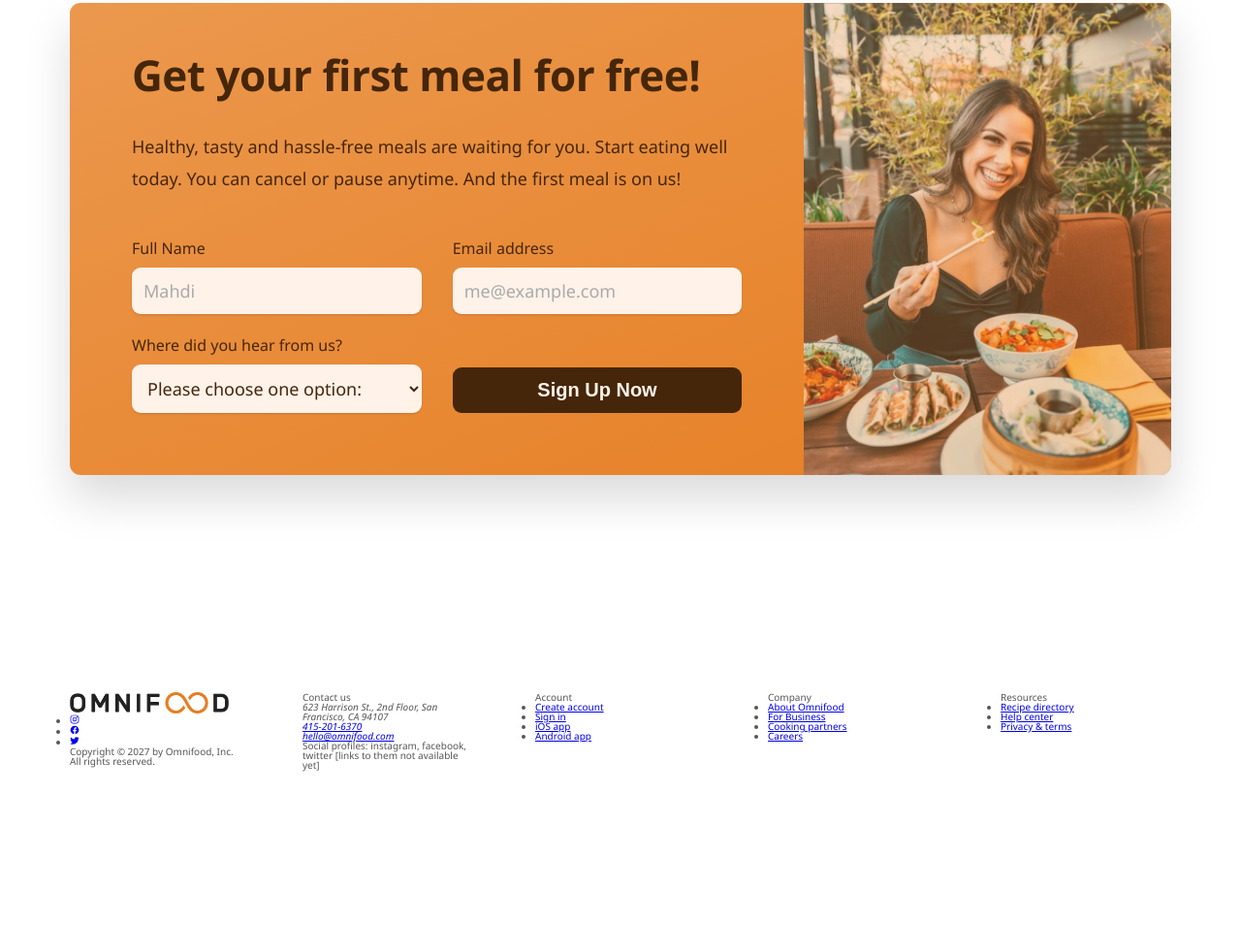
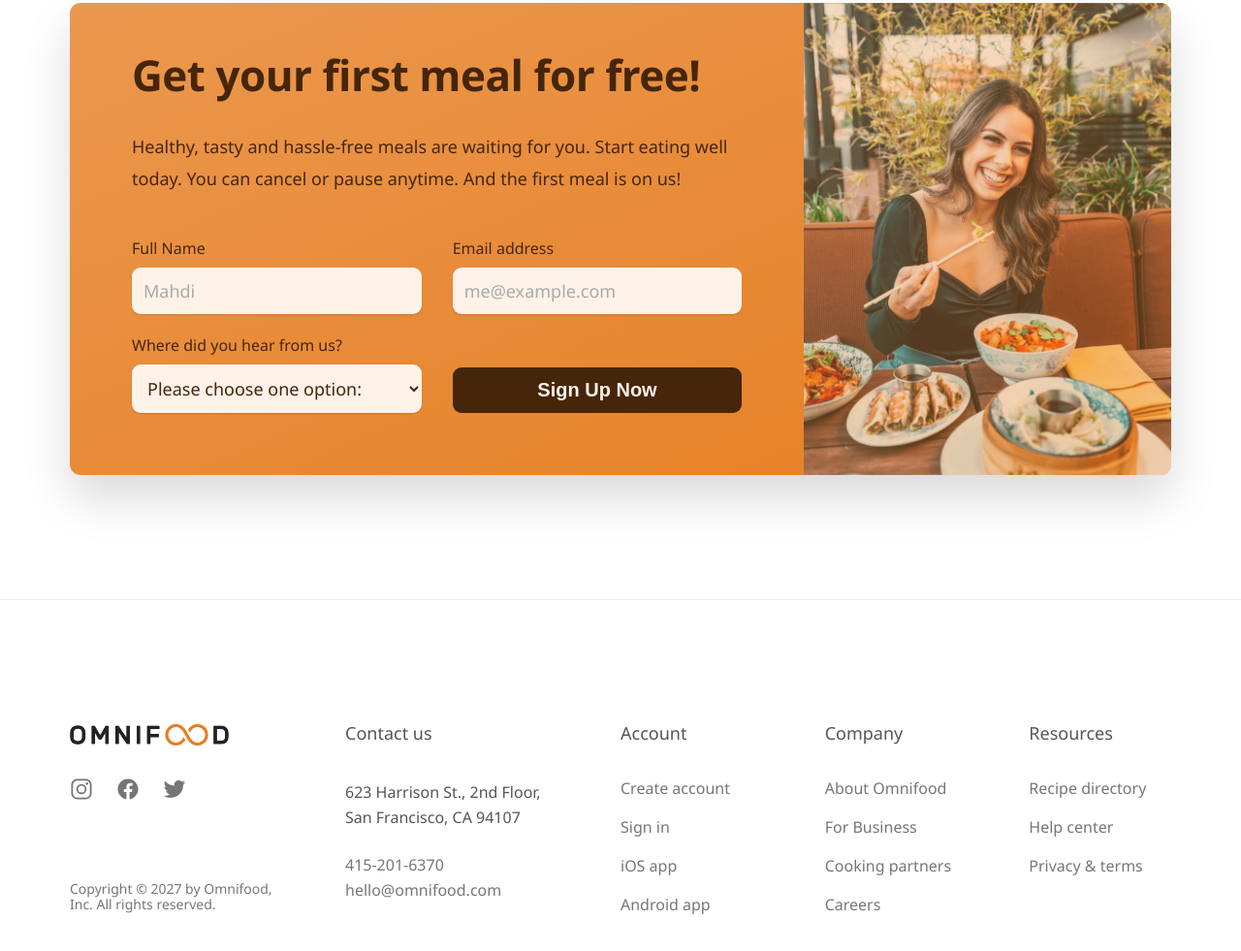
Before and after one commit to MMahdi151/Omnifood, a plain HTML site: page index.html in a window 1280 px wide. Shown: the part 6066-7047 px from the top of the page at 97% size. Before the commit the page ends 6956 px from the top, so only its background shows below. Drawn offline with nearby package versions, Linux system fonts and the light colour scheme.

Commit message:
footer finished

```diff
--- a/index.html
+++ b/index.html
@@ -419,9 +419,11 @@
     </section>
   </main>
   <footer class="footer">
-    <div class="container grid grid--5-cols">
+    <div class="container grid grid--footer">
       <div class="logo-col">
-        <img class="logo" alt="Omnifood logo" src="img/omnifood-logo.png">
+        <a href="#" class="footer-logo">
+          <img class="logo" alt="Omnifood logo" src="img/omnifood-logo.png">
+        </a>
         <ul class="social-links">
           <li>
             <a class="footer-link" href="#">
@@ -439,44 +441,42 @@
             </a>
           </li>
         </ul>
-        <p>Copyright &copy; 2027 by Omnifood, Inc. All rights reserved.</p>
+        <p class="copyright">Copyright &copy; 2027 by Omnifood, Inc. All rights reserved.</p>
       </div>
       <div class="address-col">
         <p class="footer-heading">Contact us</p>
         <address class="contacts">
-          <p>623 Harrison St., 2nd Floor, San Francisco, CA 94107</p>
+          <p class="address">623 Harrison St., 2nd Floor, San Francisco, CA 94107</p>
           <p>
-            <a href="tel:415-201-6370">415-201-6370</a><br />
-            <a href="mailto:hello@omnifood.com">hello@omnifood.com</a>
+            <a class="footer-link" href="tel:415-201-6370">415-201-6370</a><br />
+            <a class="footer-link" href="mailto:hello@omnifood.com">hello@omnifood.com</a>
           </p>
         </address>
-
-        Social profiles: instagram, facebook, twitter [links to them not available yet]
       </div>
       <nav class="nav-col">
         <p class="footer-heading">Account</p>
         <ul class="footer-nav">
-          <li><a href="#">Create account</a></li>
-          <li><a href="#">Sign in</a></li>
-          <li><a href="#">iOS app</a></li>
-          <li><a href="#">Android app</a></li>
+          <li><a class="footer-link" href="#">Create account</a></li>
+          <li><a class="footer-link" href="#">Sign in</a></li>
+          <li><a class="footer-link" href="#">iOS app</a></li>
+          <li><a class="footer-link" href="#">Android app</a></li>
         </ul>
       </nav>
       <nav class="nav-col">
         <p class="footer-heading">Company</p>
         <ul class="footer-nav">
-          <li><a href="#">About Omnifood</a></li>
-          <li><a href="#">For Business</a></li>
-          <li><a href="#">Cooking partners</a></li>
-          <li><a href="#">Careers</a></li>
+          <li><a class="footer-link" href="#">About Omnifood</a></li>
+          <li><a class="footer-link" href="#">For Business</a></li>
+          <li><a class="footer-link" href="#">Cooking partners</a></li>
+          <li><a class="footer-link" href="#">Careers</a></li>
         </ul>
       </nav>
       <nav class="nav-col">
         <p class="footer-heading">Resources</p>
         <ul class="footer-nav">
-          <li><a href="#">Recipe directory</a></li>
-          <li><a href="#">Help center</a></li>
-          <li><a href="#">Privacy & terms</a></li>
+          <li><a class="footer-link" href="#">Recipe directory</a></li>
+          <li><a class="footer-link" href="#">Help center</a></li>
+          <li><a class="footer-link" href="#">Privacy & terms</a></li>
         </ul>
       </nav>
     </div>
@@ -484,15 +484,6 @@
 </body>
 <!--
 
-About Omnifood
-For Business
-Cooking partners
-Careers
-
-Recipe directory
-Help center
-Privacy & terms
-
 -->
 
 </html>
--- a/style.css
+++ b/style.css
@@ -746,5 +746,74 @@ body {
 /* FOO************* */
 /* **************** */
 .footer {
-  padding: 9.6rem 0;
+  padding: 12.8rem 0;
+  border-top: 1px solid #eee;
 }
+
+.grid--footer {
+  grid-template-columns: 1.5fr 1.5fr 1fr 1fr 1fr;
+}
+
+.social-links {
+  list-style: none;
+  display: flex;
+  gap: 2.4rem;
+}
+
+.logo-col {
+  display: flex;
+  flex-direction: column;
+}
+
+.footer-logo {
+  display: block;
+  margin-bottom: 3.2rem;
+}
+
+.social-icon {
+  height: 2.4rem;
+  width: 2.4rem;
+}
+
+.copyright {
+  font-size: 1.4rem;
+  line-height: 1.6rem;
+  color: #767676;
+  margin-top: auto;
+}
+
+.contacts {
+  font-style: normal;
+  font-size: 1.6rem;
+  line-height: 1.6;
+}
+
+.address {
+  margin-bottom: 2.4rem;
+}
+
+.footer-heading {
+  font-size: 1.8rem;
+  font-weight: 500;
+  margin-bottom: 4rem;
+}
+
+.footer-nav {
+  list-style: none;
+  display: flex;
+  flex-direction: column;
+  gap: 2.4rem;
+}
+
+.footer-link:link,
+.footer-link:visited {
+  text-decoration: none;
+  font-size: 1.6rem;
+  color: #767676;
+  transition: all 0.3s;
+}
+
+.footer-link:hover,
+.footer-link:active {
+  color: #555;
+}
```
